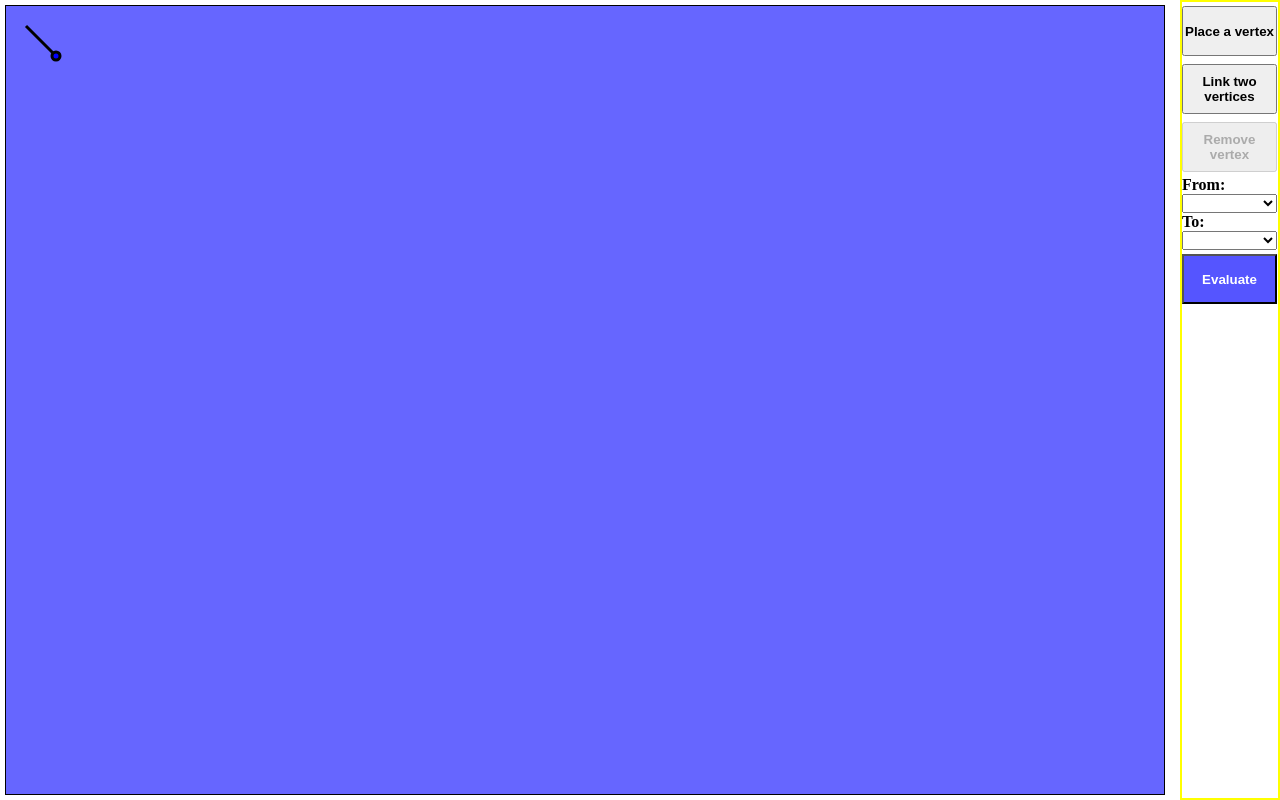
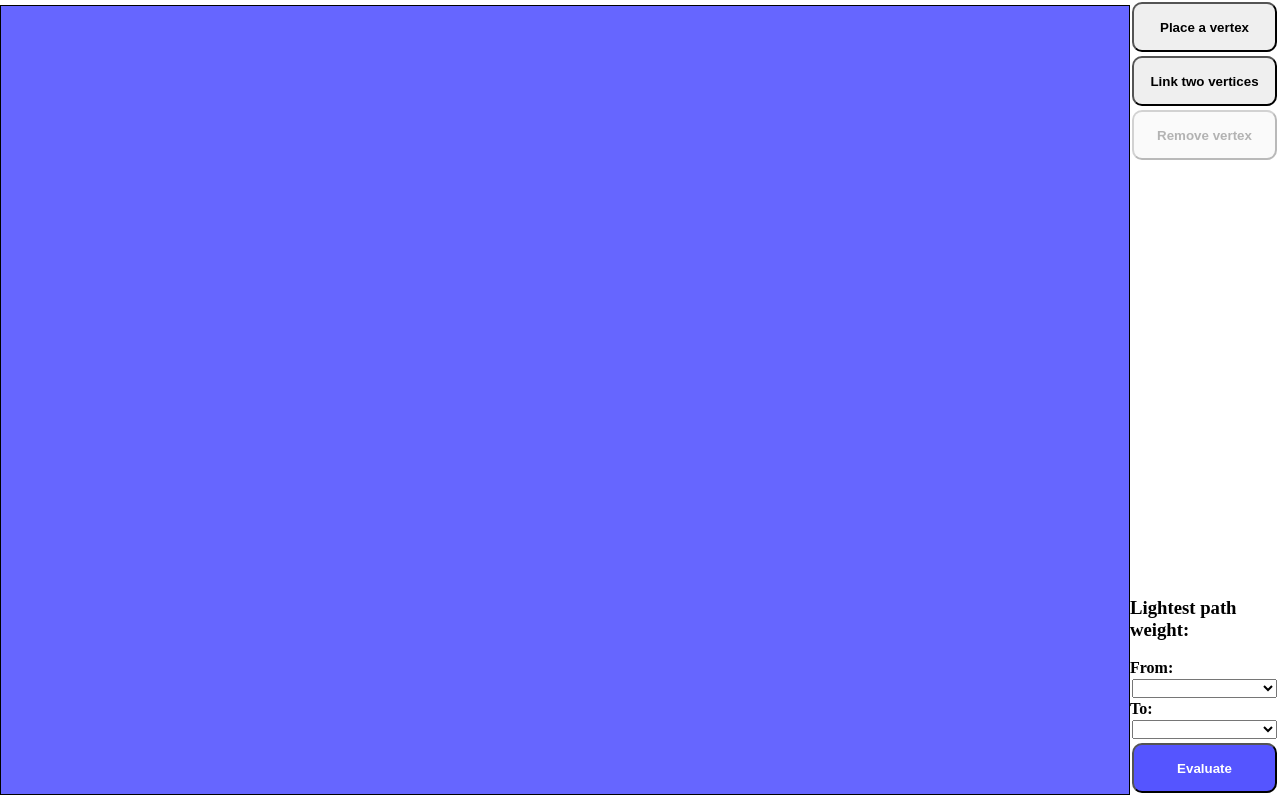
Before and after one commit to MathieuFan22/Shortest-Path-Application, a Vue app: page / in a window 1280 px wide. Built offline with nearby package versions, Linux system fonts and the light colour scheme.

Commit message:
Finalization step

```diff
--- a/src/components/EdgeObj.vue
+++ b/src/components/EdgeObj.vue
@@ -4,7 +4,7 @@
     <path :class= "{passing: passing}" stroke-width= "3" :d= "path" />
     <!-- The endpoint is just a circle -->
     <circle :class= "{forth: forth}" :cx= "x2" :cy= "y2" r= "4" />
-    <text :x= "x2" :y= "y2" :dy= "forth? -20: 20">{{weight}}</text>
+    <text :class= "{forth: forth}" :x= "(x1 + x2)/2" :y= "(y1 + y2)/2" :dx= "forth? -5: 10" :dy= "forth? -10: 5">{{weight}}</text>
   </g>
 </template>
 
@@ -41,6 +41,8 @@
 <style scoped>
   text {
     font-weight: 900;
+    font-size: 25px;
+    fill: blue;
   }
   circle {
     fill: blue;
--- a/src/components/SVGContainer.vue
+++ b/src/components/SVGContainer.vue
@@ -5,7 +5,6 @@
       <!-- When passing the parameter to setSelection, we pass directly index to get it from the Array in the main App -->
       <VertexObj v-for= "(vertex, index) in vertices" :key= "index" :vx= "vertex[0]" :vy= "vertex[1]" :id= "index + 1" :selected= "vertex[2]" :name= "vertex[3]" @selected= "passToApp" />
       <EdgeObj v-for= "(edge, index) in edges" :key= "index" :from= "edge[0]" :to= "edge[1]" :forth= "edge[2]" :weight= "edge[3]" :passing= "edge[6]" />
-      <EdgeObj from= "20,20" to= "50,50" />
     </svg>
   </div>
 </template>
@@ -89,17 +88,23 @@
           // linkingMode requires 2 index to link
           if (this.first != undefined) {
             if (this.first !== index) {
-              let weight;
+              let p, weight;
               do {
-                weight= parseInt(prompt("Enter the weight (1 is the default weight)"));
-                if (weight <= 0)
+                p= prompt("Enter the weight (1 is the default weight)");
+                if (parseInt(p) <= 0)
                   alert('Please enter a positive number');
-              } while (weight <= 0);
-              if (weight !== null) {
-                if (isNaN(weight))
+              } while (parseInt(p) <= 0 && p !== null && p !== "");
+              if (p !== null) {
+                if (p == "")
                   weight= 1;
+                else
+                  weight= parseInt(p);
                 this.$emit('createEdge', this.first, index, weight);
                 this.first= undefined;  // Reset first
+              }
+              else {
+                this.first= undefined;
+                this.$emit('donePlacing');
               }
             }
             else {
@@ -130,11 +135,12 @@
     fill: none;
   }
   #container {
-    margin: 5px;
+    margin: 5px 0;
+    cursor: pointer;
     border: solid 1px black;
     background: #6666ff;
     position: absolute;
-    width: calc(100% - 120px);
+    width: calc(100% - 150px);
     height: calc(100% - 10px);
   }
 </style>
--- a/src/components/SideBar.vue
+++ b/src/components/SideBar.vue
@@ -11,6 +11,10 @@
     <button :class= "{removal: removingMode}" :disabled= "!removingMode" @click= "$emit('toggleRemoval')">
       Remove vertex
     </button>
+
+    <div id= "submitter">
+      <h3 v-if= "shortest !== 0">Lightest path weight: {{shortest}}</h3>
+      <br />
       <label>
         From:
       </label>
@@ -31,6 +35,7 @@
         Evaluate
       </button>
     </div>
+  </div>
 </template>
 
 <script>
@@ -40,7 +45,8 @@
       placingMode: Boolean,
       linkingMode: Boolean,
       removingMode: Boolean,
-      vertices: Array
+      vertices: Array,
+      shortest: Number
     },
     methods: {
       togglePlacingMode() {
@@ -62,7 +68,9 @@
       evaluate() {
         let _from= document.getElementById('from');
         let _to= document.getElementById('to');
-        console.log(parseInt(_from.value), parseInt(_to.value));
+        if (parseInt(_from.value) == parseInt(_to.value))
+          alert("Please select two different vertices");  // Same vertex
+        else
         this.$emit('evaluate', parseInt(_from.value), parseInt(_to.value));
       }
     },
@@ -71,15 +79,17 @@
 
 <style scoped>
   button {
-    margin: 4px 0;
+    margin: 2px;
     cursor: pointer;
     height: 50px;
-    width: 95px;
+    width: 145px;
     font-weight: 900;
+    border-radius: 10px;
   }
   select {
+    margin: 2px;
     cursor: pointer;
-    width: 95px;
+    width: 145px;
   }
   #submit {
     /*position: absolute;*/
@@ -89,6 +99,10 @@
   }
   #submit:hover {
     background: #4444ff;
+  }
+  #submitter {
+    position: absolute;
+    bottom: 5px;
   }
   .removal {
     background: red;
@@ -102,8 +116,7 @@
     display: block;
     position: absolute;
     right: 0;
-    width: 100px;
+    width: 150px;
     height: 100%;
-    border: solid 2px yellow;
   }
 </style>
```
Lines whose indentation alone changed are shown as unchanged.
